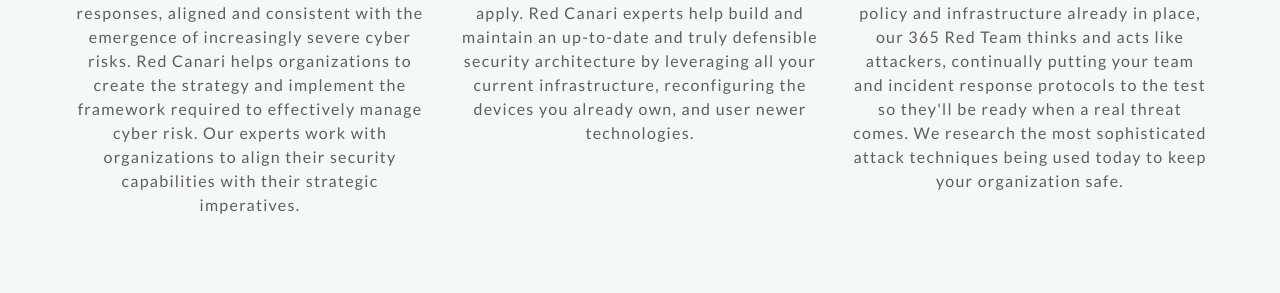
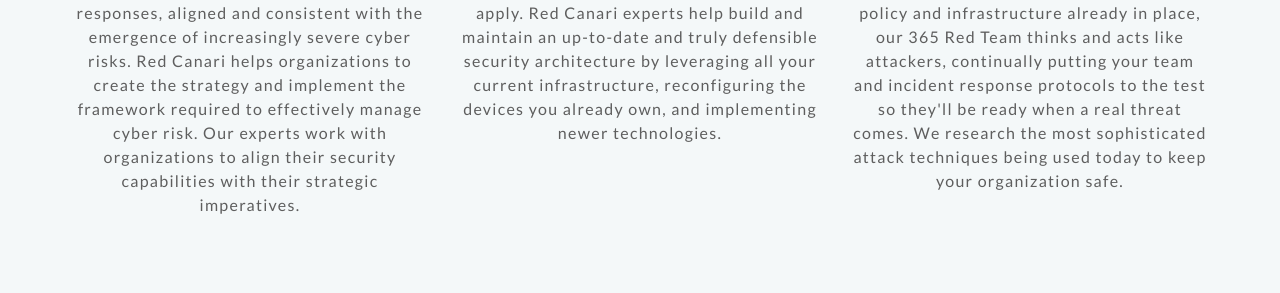
Before and after one commit to malleum-inc/website, a Jekyll site: the page built from index.html, in a window 1280 px wide and 900 px high, scrolled down 2081 px. Shown: the part 305-598 px from the top of the window. Built offline with Jekyll 4.4.1, drawn with Linux system fonts in a browser that asks for light colours; nearby versions of some CDN libraries; library files that are not in the unit come from our copies; some of the changed text lies outside the part shown.

Commit message:
Update _config.yml
fixed typos

```diff
--- a/_config.yml
+++ b/_config.yml
@@ -146,7 +146,7 @@
 
 # Feature
 - title: Security Architecture
-  description: Today, old boundaries of inside versus outside, or trusted versus untrusted do not apply. Red Canari experts help build and maintain an up-to-date and truly defensible security architecture by leveraging all your current infrastructure, reconfiguring the devices you already own, and user newer technologies.
+  description: Today, old boundaries of inside versus outside, or trusted versus untrusted do not apply. Red Canari experts help build and maintain an up-to-date and truly defensible security architecture by leveraging all your current infrastructure, reconfiguring the devices you already own, and implementing newer technologies.
   icon: pe-7s-network
 
 # Feature
@@ -156,7 +156,7 @@
 
 # Feature
 - title: Operational Technology Assessments
-  description: Advances in modern control systems like the Smart Grid has brought great benefits but at a cost from a security perspective. With the confluence of IT and OT systems and inter-system communication, vendors, asset owners/operators, and the population in general are at a greater risk of compromise. To minimize this risk, Red Canari experts conduct including highly technical offensive testing to minimize vulnerabilities before attackers can exploit critical infrastructures globally.
+  description: Advances in modern control systems like the Smart Grid have brought great benefits but at a cost from a security perspective. With the confluence of IT and OT systems and increased inter-system communication, vendors, asset owners and operators, and the general population are all at a greater risk of compromise. To minimize this risk, Red Canari experts conduct security assessments including highly technical offensive testing to minimize vulnerabilities before attackers can exploit critical infrastructures critical to the functioning of modern society.
   icon: pe-7s-power
 
 # Feature
```
